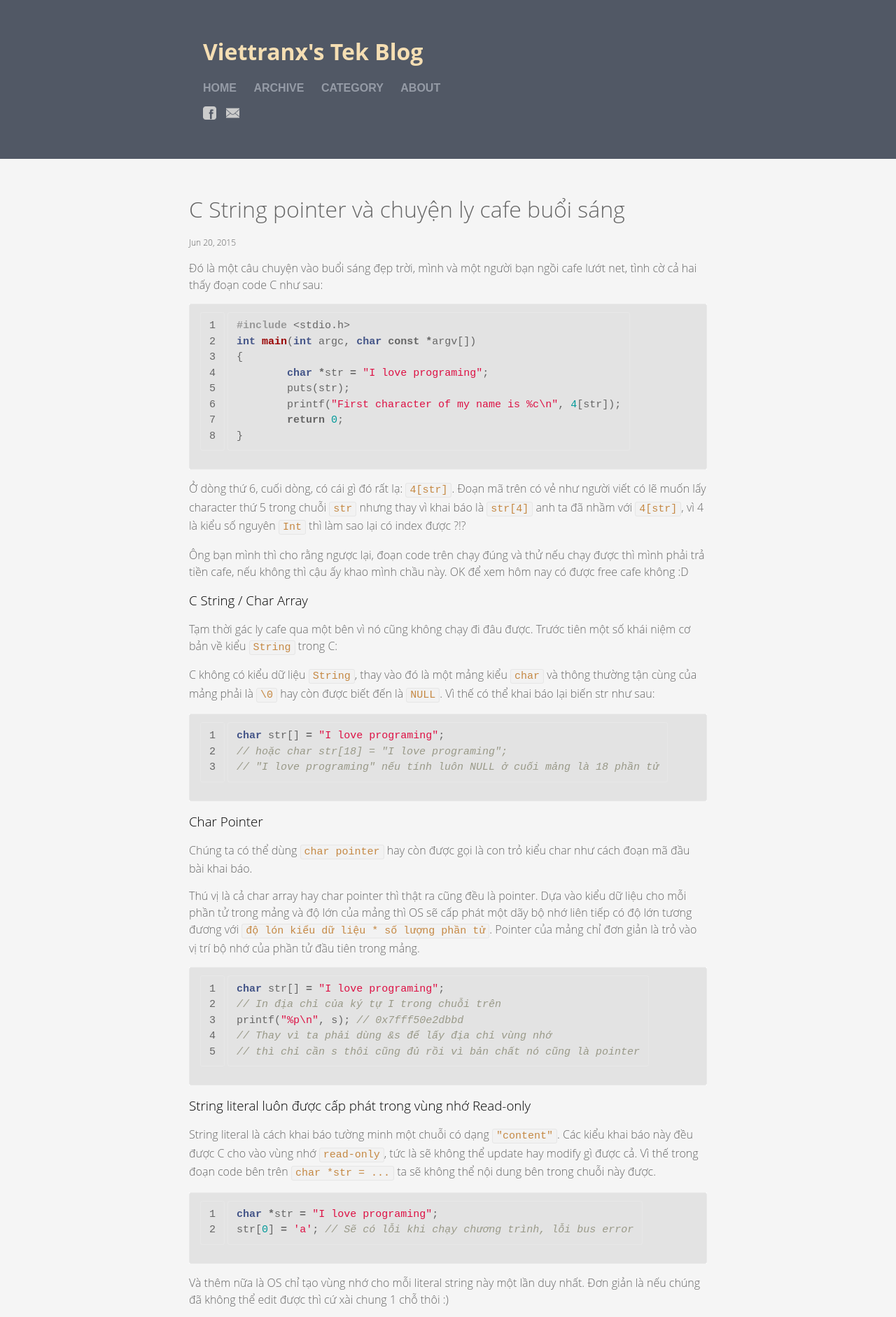
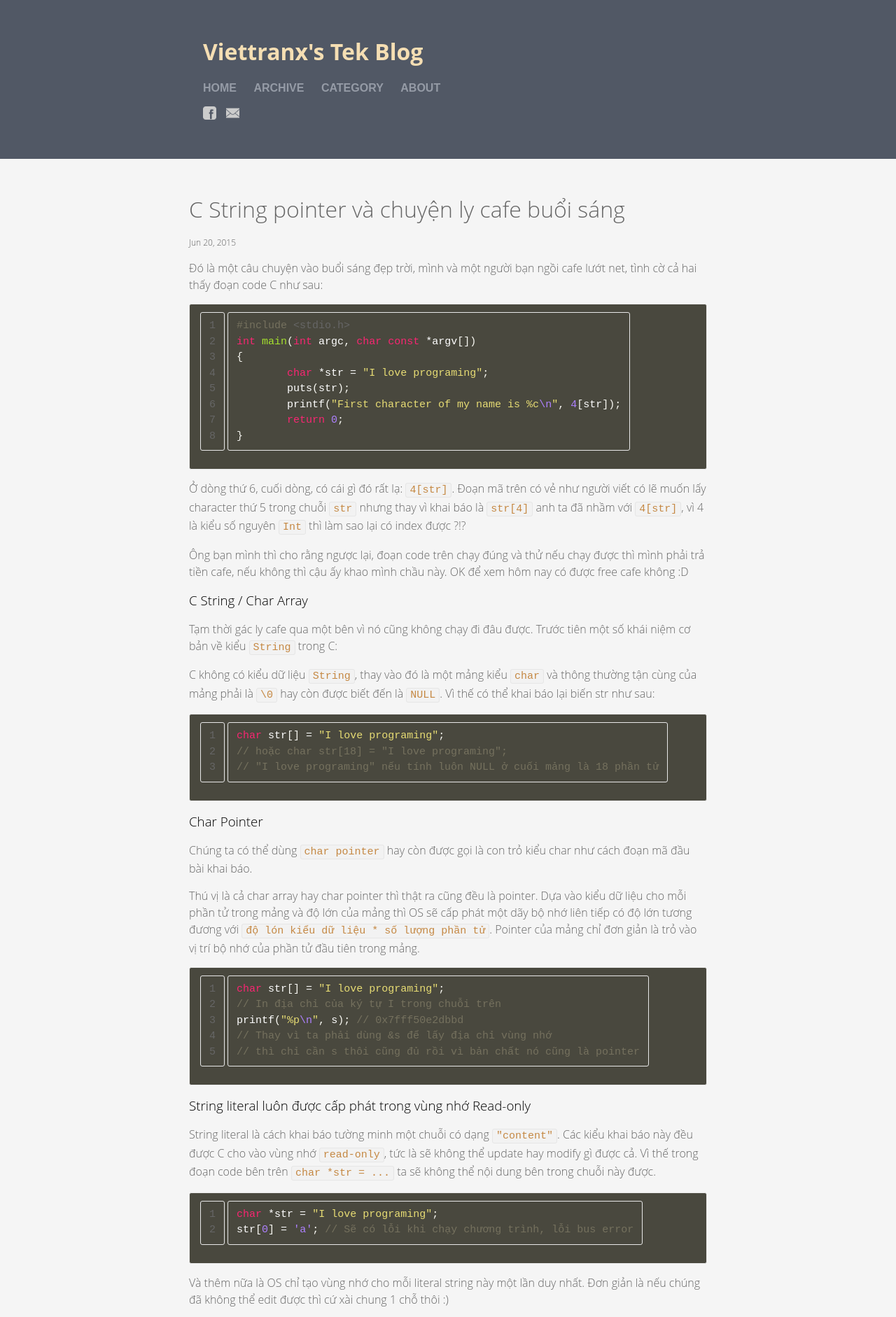
Before and after one commit to skylabvn/viettranx.github.io, a Jekyll site: the page built from _posts/2015-06-20-C-String-va-chuyen-ly-cafe-buoi-sang.markdown, in a window 1280 px wide. Shown: the top 1882 px of the page at 70% size. Built offline with Jekyll 4.4.1, drawn with Linux system fonts in a browser that asks for light colours; comment, search, counter and statistics services are not loaded.

Commit message:
Change highlight syntax style

```diff
--- a/_sass/_base.scss
+++ b/_sass/_base.scss
@@ -130,7 +130,7 @@ code {
     font-size: 15px;
     border: 1px solid $grey-color-light;
     border-radius: 3px;
-    background-color: #e3e3e3;
+    background-color: #49483e;
 
 }
 
--- a/_sass/_syntax-highlighting.scss
+++ b/_sass/_syntax-highlighting.scss
@@ -1,67 +1,68 @@
 /**
  * Syntax highlighting styles
  */
+
 .highlight {
     background: #fff;
     @extend %vertical-rhythm;
 
-    .c     { color: #998; font-style: italic } // Comment
-    .err   { color: #a61717; background-color: #e3d2d2 } // Error
-    .k     { font-weight: bold } // Keyword
-    .o     { font-weight: bold } // Operator
-    .cm    { color: #998; font-style: italic } // Comment.Multiline
-    .cp    { color: #999; font-weight: bold } // Comment.Preproc
-    .c1    { color: #998; font-style: italic } // Comment.Single
-    .cs    { color: #999; font-weight: bold; font-style: italic } // Comment.Special
-    .gd    { color: #000; background-color: #fdd } // Generic.Deleted
-    .gd .x { color: #000; background-color: #faa } // Generic.Deleted.Specific
-    .ge    { font-style: italic } // Generic.Emph
-    .gr    { color: #a00 } // Generic.Error
-    .gh    { color: #999 } // Generic.Heading
-    .gi    { color: #000; background-color: #dfd } // Generic.Inserted
-    .gi .x { color: #000; background-color: #afa } // Generic.Inserted.Specific
-    .go    { color: #888 } // Generic.Output
-    .gp    { color: #555 } // Generic.Prompt
-    .gs    { font-weight: bold } // Generic.Strong
-    .gu    { color: #aaa } // Generic.Subheading
-    .gt    { color: #a00 } // Generic.Traceback
-    .kc    { font-weight: bold } // Keyword.Constant
-    .kd    { font-weight: bold } // Keyword.Declaration
-    .kp    { font-weight: bold } // Keyword.Pseudo
-    .kr    { font-weight: bold } // Keyword.Reserved
-    .kt    { color: #458; font-weight: bold } // Keyword.Type
-    .m     { color: #099 } // Literal.Number
-    .s     { color: #d14 } // Literal.String
-    .na    { color: #008080 } // Name.Attribute
-    .nb    { color: #0086B3 } // Name.Builtin
-    .nc    { color: #458; font-weight: bold } // Name.Class
-    .no    { color: #008080 } // Name.Constant
-    .ni    { color: #800080 } // Name.Entity
-    .ne    { color: #900; font-weight: bold } // Name.Exception
-    .nf    { color: #900; font-weight: bold } // Name.Function
-    .nn    { color: #555 } // Name.Namespace
-    .nt    { color: #000080 } // Name.Tag
-    .nv    { color: #008080 } // Name.Variable
-    .ow    { font-weight: bold } // Operator.Word
-    .w     { color: #bbb } // Text.Whitespace
-    .mf    { color: #099 } // Literal.Number.Float
-    .mh    { color: #099 } // Literal.Number.Hex
-    .mi    { color: #099 } // Literal.Number.Integer
-    .mo    { color: #099 } // Literal.Number.Oct
-    .sb    { color: #d14 } // Literal.String.Backtick
-    .sc    { color: #d14 } // Literal.String.Char
-    .sd    { color: #d14 } // Literal.String.Doc
-    .s2    { color: #d14 } // Literal.String.Double
-    .se    { color: #d14 } // Literal.String.Escape
-    .sh    { color: #d14 } // Literal.String.Heredoc
-    .si    { color: #d14 } // Literal.String.Interpol
-    .sx    { color: #d14 } // Literal.String.Other
-    .sr    { color: #009926 } // Literal.String.Regex
-    .s1    { color: #d14 } // Literal.String.Single
-    .ss    { color: #990073 } // Literal.String.Symbol
-    .bp    { color: #999 } // Name.Builtin.Pseudo
-    .vc    { color: #008080 } // Name.Variable.Class
-    .vg    { color: #008080 } // Name.Variable.Global
-    .vi    { color: #008080 } // Name.Variable.Instance
-    .il    { color: #099 } // Literal.Number.Integer.Long
+    .hll { background-color: #49483e }
+    .c { color: #75715e } /* Comment */
+    .err { color: #960050; background-color: #1e0010 } /* Error */
+    .k { color: #F92672 } /* Keyword */
+    .l { color: #ae81ff } /* Literal */
+    .n { color: #fff } /* Name */
+    .o { color: #fff } /* Operator */
+    .p { color: #f8f8f2 } /* Punctuation */
+    .cm { color: #75715E } /* Comment.Multiline */
+    .cp { color: #75715E } /* Comment.Preproc */
+    .c1 { color: #75715E } /* Comment.Single */
+    .cs { color: #75715E } /* Comment.Special */
+    .ge { font-style: italic } /* Generic.Emph */
+    .gs { font-weight: bold } /* Generic.Strong */
+    .kc { color: #66d9ef } /* Keyword.Constant */
+    .kd { color: #66d9ef } /* Keyword.Declaration */
+    .kn { color: #f92672 } /* Keyword.Namespace */
+    .kp { color: #66d9ef } /* Keyword.Pseudo */
+    .kr { color: #66d9ef } /* Keyword.Reserved */
+    .kt { color: #F92672 } /* Keyword.Type */
+    .ld { color: #e6db74 } /* Literal.Date */
+    .m { color: #ae81ff } /* Literal.Number */
+    .s { color: #E7DC74 } /* Literal.String */
+    .na { color: #a6e22e } /* Name.Attribute */
+    .nb { color: #f8f8f2 } /* Name.Builtin */
+    .nc { color: #a6e22e } /* Name.Class */
+    .no { color: #66d9ef } /* Name.Constant */
+    .nd { color: #a6e22e } /* Name.Decorator */
+    .ni { color: #f8f8f2 } /* Name.Entity */
+    .ne { color: #a6e22e } /* Name.Exception */
+    .nf { color: #a6e22e } /* Name.Function */
+    .nl { color: #f8f8f2 } /* Name.Label */
+    .nn { color: #f8f8f2 } /* Name.Namespace */
+    .nx { color: #a6e22e } /* Name.Other */
+    .py { color: #f8f8f2 } /* Name.Property */
+    .nt { color: #f92672 } /* Name.Tag */
+    .nv { color: #f8f8f2 } /* Name.Variable */
+    .ow { color: #f92672 } /* Operator.Word */
+    .w { color: #f8f8f2 } /* Text.Whitespace */
+    .mf { color: #ae81ff } /* Literal.Number.Float */
+    .mh { color: #ae81ff } /* Literal.Number.Hex */
+    .mi { color: #ae81ff } /* Literal.Number.Integer */
+    .mo { color: #ae81ff } /* Literal.Number.Oct */
+    .sb { color: #e6db74 } /* Literal.String.Backtick */
+    .sc { color: #ae81ff } /* Literal.String.Char */
+    .sd { color: #e6db74 } /* Literal.String.Doc */
+    .s2 { color: #e6db74 } /* Literal.String.Double */
+    .se { color: #ae81ff } /* Literal.String.Escape */
+    .sh { color: #e6db74 } /* Literal.String.Heredoc */
+    .si { color: #e6db74 } /* Literal.String.Interpol */
+    .sx { color: #e6db74 } /* Literal.String.Other */
+    .sr { color: #e6db74 } /* Literal.String.Regex */
+    .s1 { color: #e6db74 } /* Literal.String.Single */
+    .ss { color: #e6db74 } /* Literal.String.Symbol */
+    .bp { color: #f8f8f2 } /* Name.Builtin.Pseudo */
+    .vc { color: #f8f8f2 } /* Name.Variable.Class */
+    .vg { color: #f8f8f2 } /* Name.Variable.Global */
+    .vi { color: #f8f8f2 } /* Name.Variable.Instance */
+    .il { color: #ae81ff } /* Literal.Number.Integer.Long */
 }
```
